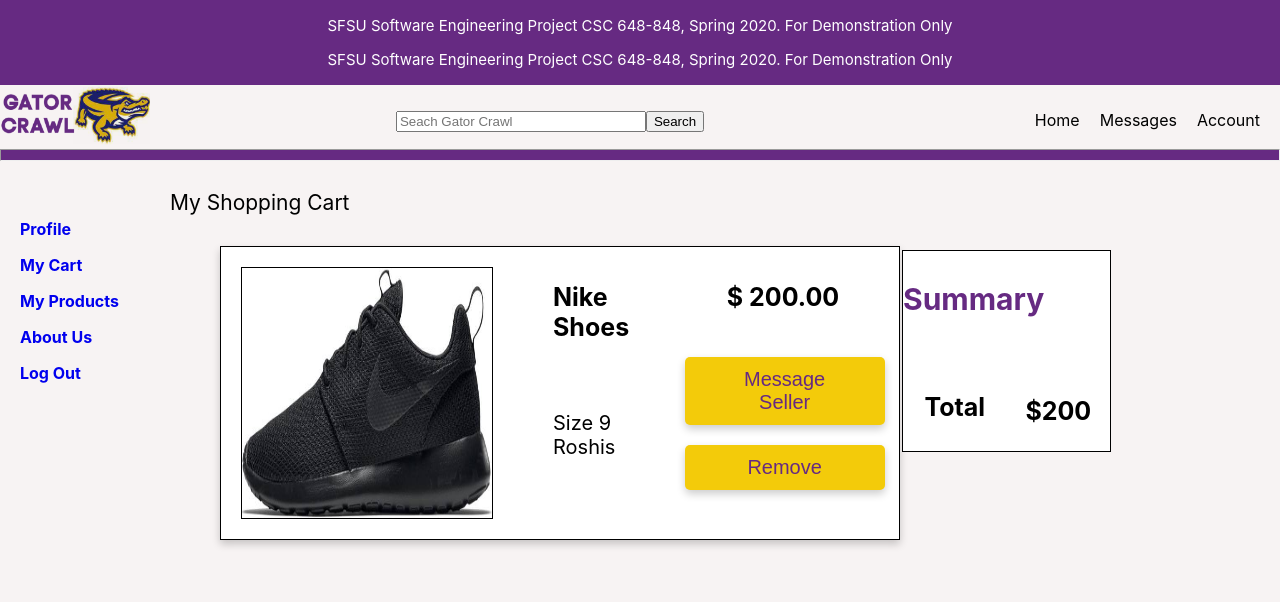
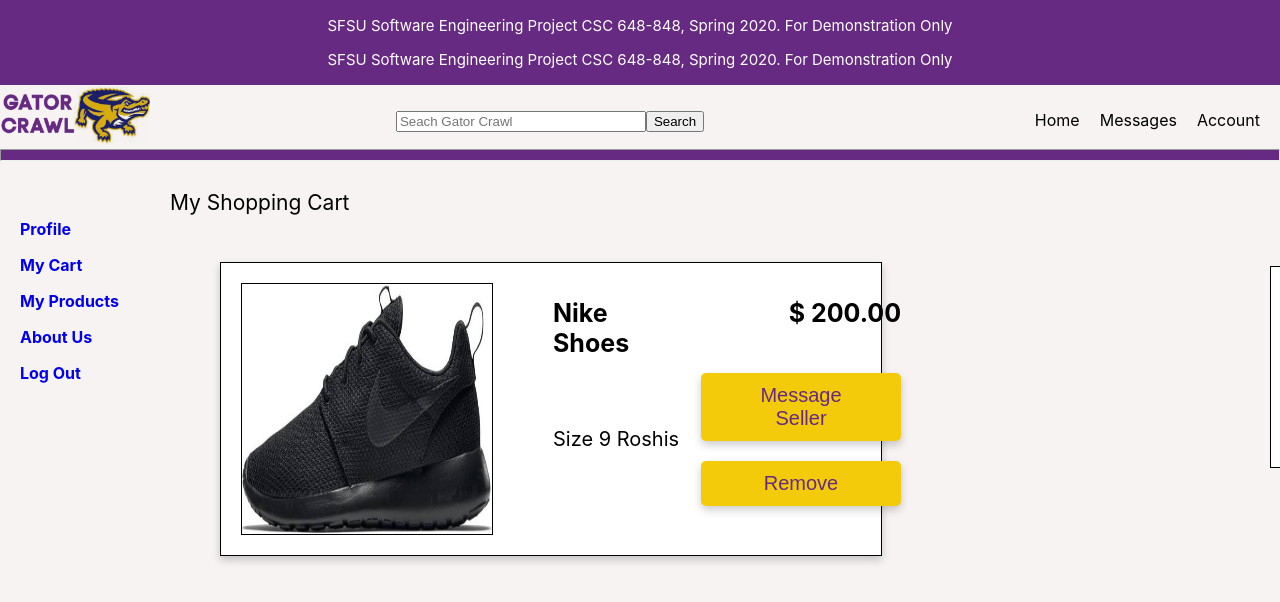
Before and after one commit to zainkhanx93/Gator-Crawl, a React (Create React App) app in the folder application/frontend/: page /profile/cart in a window 1280 px wide. Shown: the top 602 px of the page. Built offline with nearby package versions, Linux system fonts and the light colour scheme.

Commit message:
Cart css updating

```diff
--- a/application/frontend/src/Containers/Cart.css
+++ b/application/frontend/src/Containers/Cart.css
@@ -1,6 +1,7 @@
 .Cart-Window {
   display: inline-flex;
   width: 100%;
+  resize: both;
 }
 
 .Cart-Left-Side {
@@ -34,6 +35,7 @@
 .Shopping-Cart-Window {
   display: inline-flex;
   width: 100%;
+
 }
 
 
@@ -41,15 +43,19 @@
   margin-left: 40px;
   float: left;
   background-color: #f7f3f3;
-  width: 75%;
+  width: 70%;
   height: 100%;
+  display: inline-flex;
+  float: left;
+  position: fixed;
+
 
 }
 
 
 .Total-Box {
   margin-top: 14px;
-  margin-left: 20px;
+  margin-left: 1100px;
   margin-right: 20px;
   background-color: white;
   border : 1px solid black;
@@ -57,16 +63,23 @@
   height : 200px;
   float: left;
   display: inline-flex;
+  position: fixed;
+
+
 }
 
 
 .Cart-Product {
   padding: 10px;
   margin: 10px;
+  width: 50%;
   background-color: white;
   display: inline-flex;
   border: 1px solid black;
   box-shadow: 0 4px 8px 0 rgba(0, 0, 0, 0.2);
+  position: fixed;
+  resize: both;
+
 }
 
 .Profile-picture {
@@ -74,6 +87,7 @@
   width: 250px;
   height: 250px;
   display: inline-block;
+  resize: both;
 }
 
 .Cart-Product-Info {
@@ -81,22 +95,28 @@
   display: inline-block;
   font-size: 20px;
   padding-left: 50px;
-  width: 50%;
+  width: 20%;
+  resize: both;
+
 }
 
 .Total-Cart-Info-Right {
   width : 50%;
   text-align: center;
+  resize: both;
 }
 
 .Total-Cart-Info-Left {
   text-align: center;
   width : 50%;
+  resize: both;
 }
 
 .Cart-Buttons{
   display: inline-block;
   text-align: right;
   width : 25%;
-  padding-right: 50px;
+  padding-left: 350px;
+  resize: both;
+  position: fixed;
 }
--- a/application/frontend/src/Containers/Profile.js
+++ b/application/frontend/src/Containers/Profile.js
@@ -1,8 +1,8 @@
 import React from 'react';
 
-import MainNavBar from '../Nav/MainNavBar';
+import gclogo from '../Assets/Images/gclogo.png';
+import MainNavBar from '../Components/Navigation/MainNavBar.js';
 
-import gclogo from '../Images/gclogo.png';
 
 import './Profile.css';
 
```
